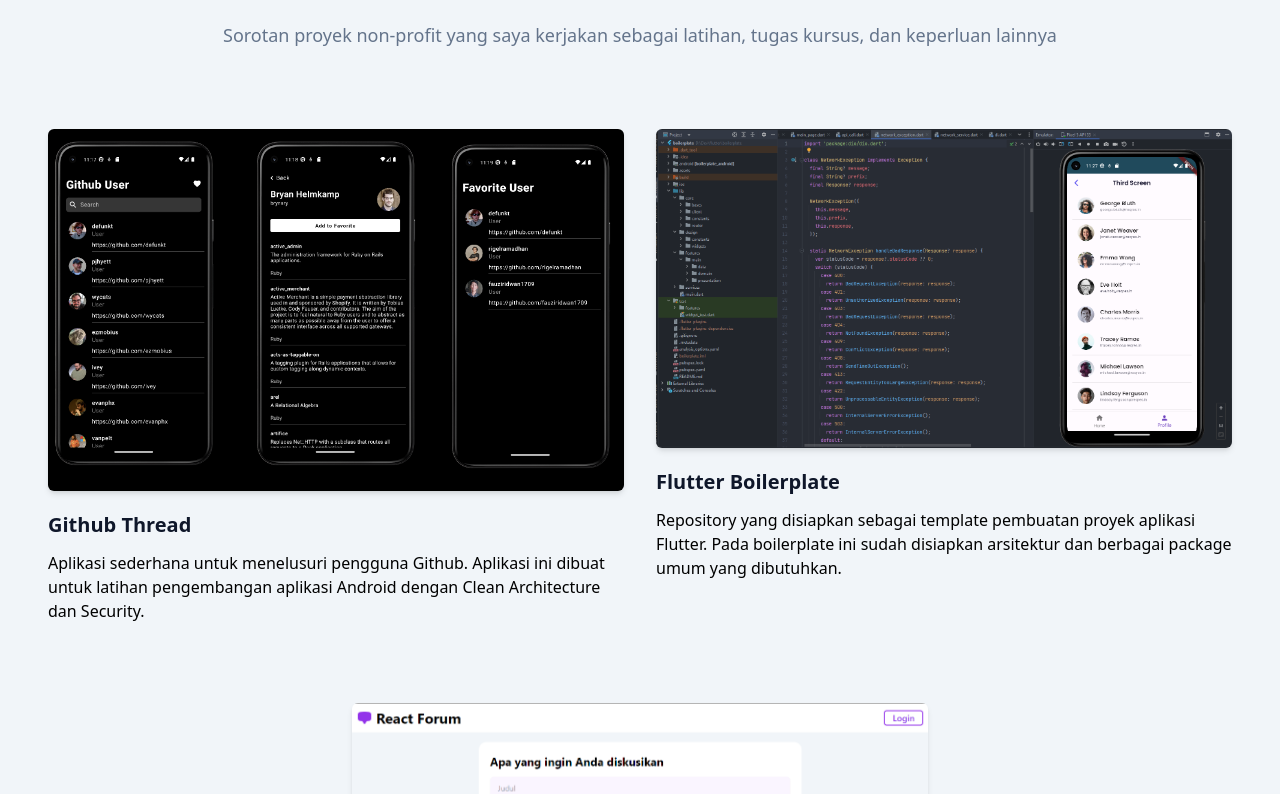
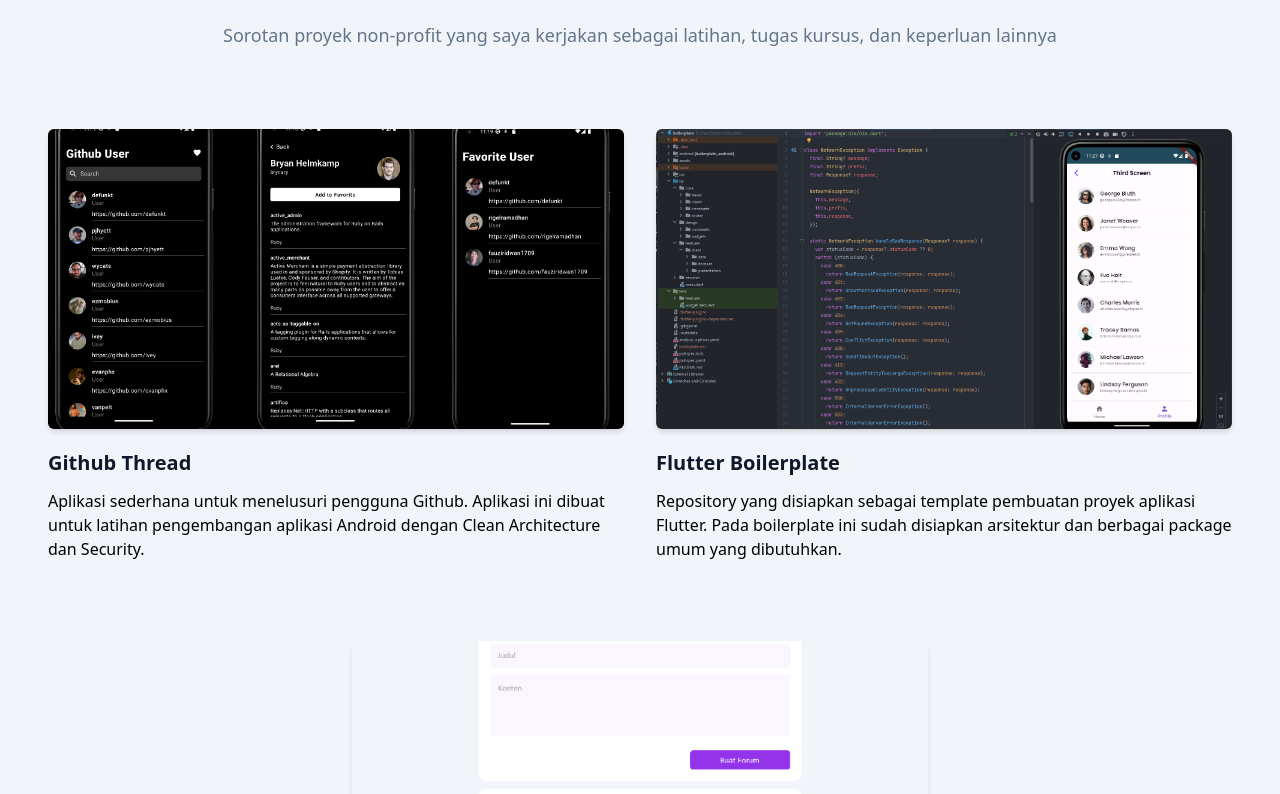
Before and after one commit to yudha-haris/profile, a Next.js app: page / in a window 1280 px wide. Shown: the part 707-1501 px from the top of the page. Built offline with nearby package versions, Linux system fonts and the light colour scheme.

Commit message:
feat: fix portfolio image responsive

```diff
--- a/components/PortfolioProjectItem.js
+++ b/components/PortfolioProjectItem.js
@@ -9,7 +9,7 @@
           width={600}
           height={300}
           alt="bangkit"
-          className="w-full"
+          className="w-full object-cover lg:h-[300px] md:h-[200px]"
         />
       </div>
       <div className="mt-5 mb-3">
```
